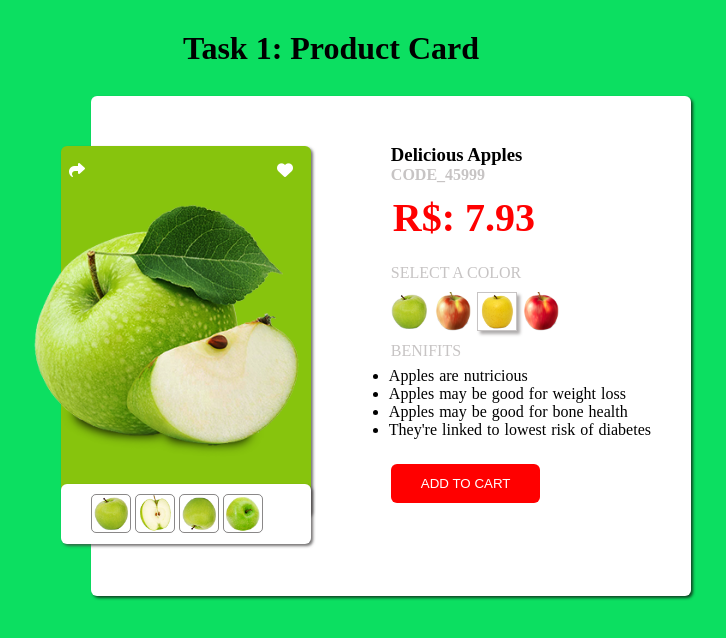
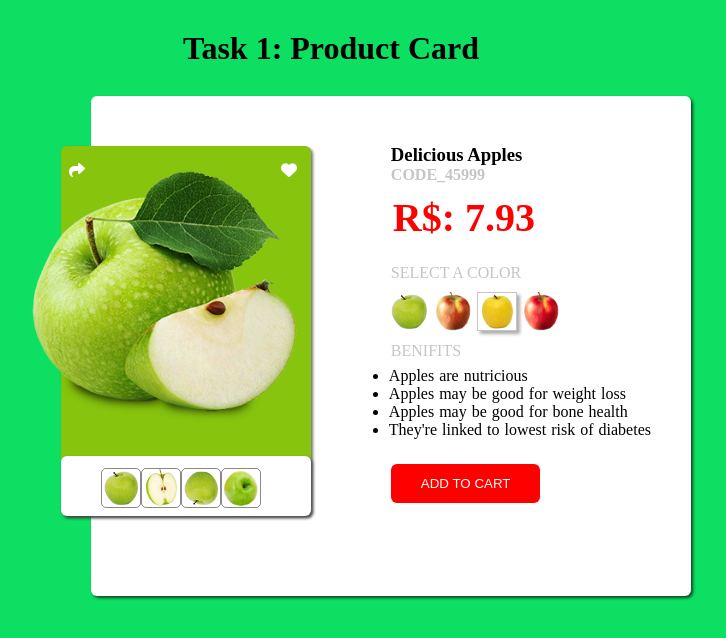
Before and after one commit to Anshrakapadia/product-card, a plain HTML site: page index.html in a window 1280 px wide. Shown: the whole page, without its empty margins (309-1035 px from the left). Drawn offline with Linux system fonts and the light colour scheme.

Commit message:
modified

```diff
--- a/index.html
+++ b/index.html
@@ -18,14 +18,15 @@
     <div class="wrapper">
         <!-- first-main -->
         <div class="main">
-            <i class="fa-solid fa-share heart"></i><i class="fa-solid fa-heart"></i>
+            <i class="fa-solid fa-share heart"></i>
+            <i class="fa-solid fa-heart"></i>
             <img src="./images/green-apple.png" alt="green-apple">
            <!-- first-footer -->
              <div class="footer">
-                <img src="./images/green-apple1.png" alt="">
-                <img src="./images/half-apple.png" alt="half">
-                <img src="./images/apple-3.png">
-                <img src="./images/apple-4.png" alt="">
+                <img src="./images/green-apple1.png" alt="" class="img img-1">
+                <img src="./images/half-apple.png" alt="half" class="img img-2">
+                <img src="./images/apple-3.png" class="img img-3">
+                <img src="./images/apple-4.png" alt="" class="img img-4">
             </div>
         </div>
         <!-- content -->
--- a/style.css
+++ b/style.css
@@ -8,7 +8,8 @@
 body {
     background-color: #0cdf61;
 }
-.sub{
+
+.sub {
     text-transform: capitalize;
     text-align: center;
     margin-top: 30px;
@@ -25,6 +26,7 @@
     border-radius: 6px;
     box-shadow: 2px 2px 3px #100e0eba;
 }
+
 .main {
     background-color: rgb(135, 196, 13);
     width: 250px;
@@ -40,8 +42,9 @@
 
 .main img {
     width: 300px;
-    position: relative;
-    right: 48px;
+    position: absolute;
+    right: 0px;
+
 }
 
 .fa-solid {
@@ -54,22 +57,43 @@
 
 .footer {
     background-color: white;
-    width: 100wv;
+    width: 250px;
     height: 60px;
     outline: none;
     border-radius: 6px;
     box-shadow: 2px 2px 3px #423f3fba;
+    position: relative;
+    top: 276px
 }
 
-.footer img {
+.footer .img {
     width: 40px;
-    position: relative;
-    left: 30px;
-    top: 10px;
+    position: absolute;
+    height: 40px;
     border: 1px solid rgba(9, 5, 5, 0.476);
     border-radius: 5px;
 
+    margin: 2px 5px 2px 30px;
+}
 
+.img-1 {
+    left: 10px;
+    top: 10px;
+}
+
+.img-2 {
+    left: 50px;
+    top: 10px;
+}
+
+.img-3 {
+    left: 90px;
+    top: 10px;
+}
+
+.img-4 {
+    left: 130px;
+    top: 10px;
 }
 
 .footer img:hover {
@@ -107,10 +131,12 @@
     width: 40px;
 
 }
-.colors img:hover{
-     border: 1px solid #c7c4c4;
+
+.colors img:hover {
+    border: 1px solid #c7c4c4;
     box-shadow: 3px 3px 3px rgba(35, 28, 28, 0.363);
 }
+
 .colors p {
     text-transform: uppercase;
     color: #c7c4c4;
@@ -118,20 +144,24 @@
     padding: 10px 2px;
 
 }
-.green{
+
+.green {
     border: 1px solid #c7c4c4;
     box-shadow: 3px 3px 3px rgba(35, 28, 28, 0.363);
 }
+
 .benifits p {
     color: #c7c4c4;
     text-transform: uppercase;
     padding: 7px 2px;
     font-weight: 500;
 }
-.benifits li{
-word-spacing: 1px;
+
+.benifits li {
+    word-spacing: 1px;
 
 }
+
 button {
     color: white;
     background-color: red;
@@ -141,7 +171,8 @@
     padding: 12px 30px;
 
 }
-button:hover{
+
+button:hover {
     box-shadow: 2px 2px 3px #1f1919ba;
     background-color: crimson;
     color: #c7c4c4;
```
